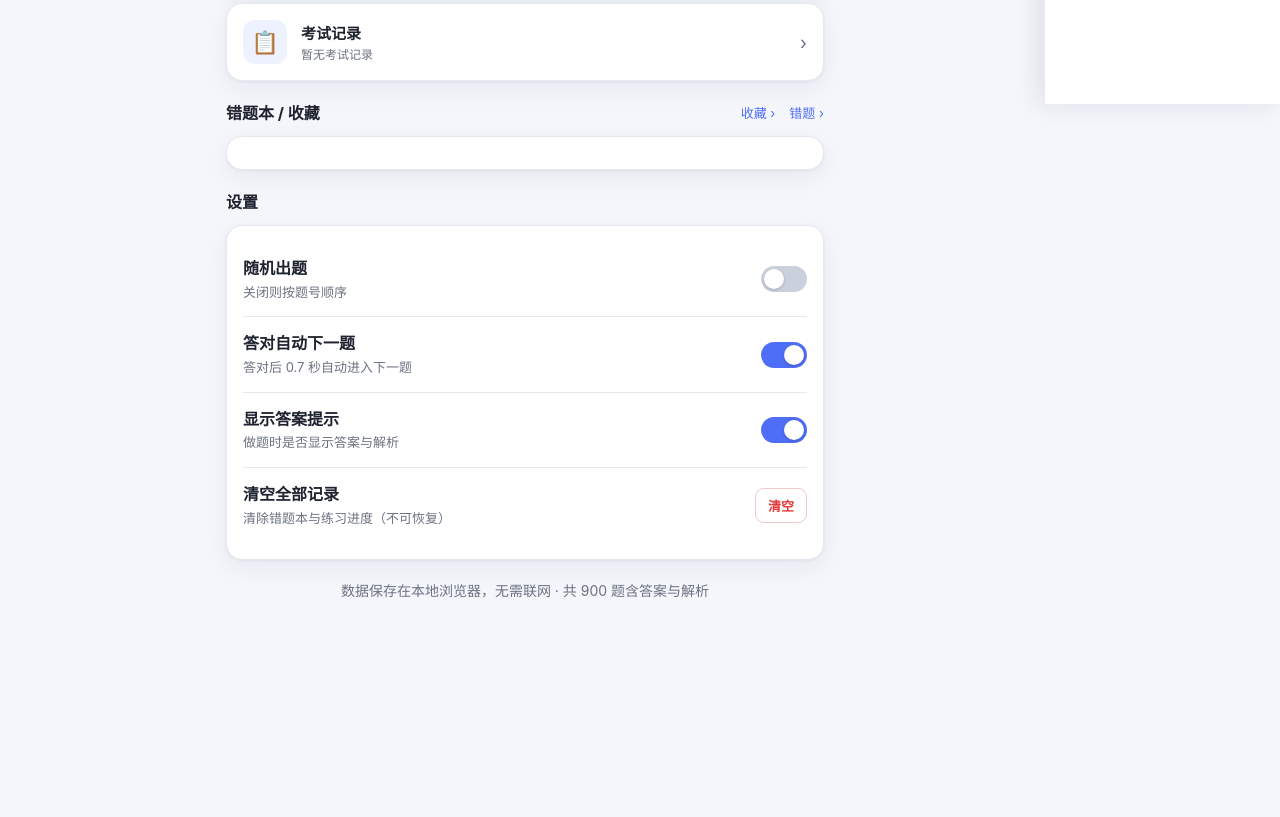
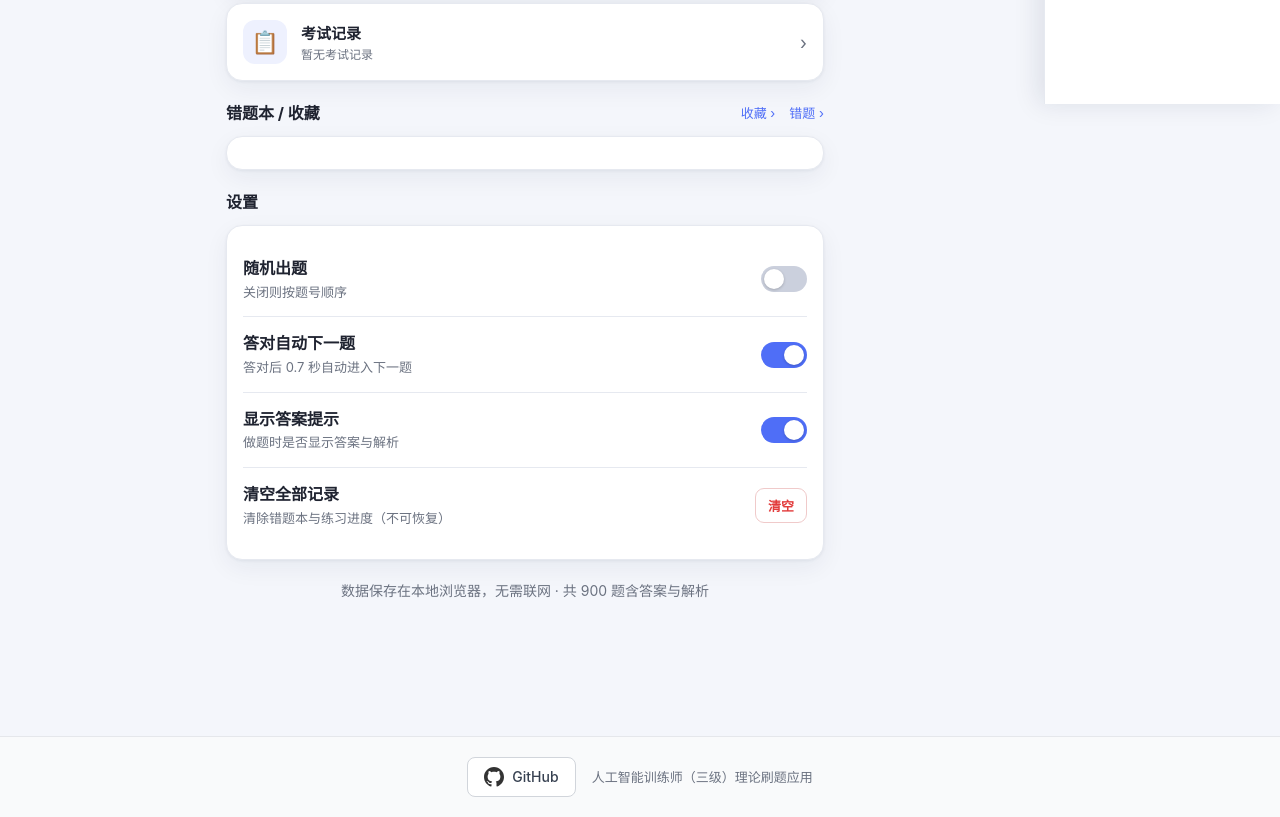
Before and after one commit to GlennZhang/ai-quiz3-app, a website: page index.html in a window 1280 px wide. Shown: the part 696-1513 px from the top of the page. Before the commit the page ends 1392 px from the top, so only its background shows below. Drawn offline with Linux system fonts and the light colour scheme.

Commit message:
feat: 添加部署链接和 GitHub 链接
- 在 README.md 顶部添加在线部署地址和 GitHub 仓库链接
- 在页面底部添加 GitHub 链接页脚
- 提供快速访问 GitHub 仓库的入口
- 优化页脚设计，包含 GitHub 图标和项目说明

```diff
--- a/index.html
+++ b/index.html
@@ -1473,5 +1473,19 @@
 renderHome();
 show('home');
 </script>
+
+<!-- 页脚 -->
+<footer style="margin-top:40px;padding:20px;text-align:center;border-top:1px solid #e5e7eb;background:#f9fafb">
+  <div style="display:flex;justify-content:center;align-items:center;gap:16px;flex-wrap:wrap">
+    <a href="https://github.com/GlennZhang/ai-quiz3-app" target="_blank" rel="noopener" style="display:flex;align-items:center;gap:8px;text-decoration:none;color:#374151;font-size:14px;font-weight:500;padding:8px 16px;border-radius:8px;background:#fff;border:1px solid #d1d5db;transition:all 0.2s">
+      <svg width="20" height="20" viewBox="0 0 24 24" fill="currentColor" style="color:#333">
+        <path d="M12 0c-6.626 0-12 5.373-12 12 0 5.302 3.438 9.8 8.207 11.387.599.111.793-.261.793-.577v-2.234c-3.338.726-4.033-1.416-4.033-1.416-.546-1.387-1.333-1.756-1.333-1.756-1.089-.745.083-.729.083-.729 1.205.084 1.839 1.237 1.839 1.237 1.07 1.834 2.807 1.304 3.492.997.107-.775.418-1.305.762-1.604-2.665-.305-5.467-1.334-5.467-5.931 0-1.311.469-2.381 1.236-3.221-.124-.303-.535-1.524.117-3.176 0 0 1.008-.322 3.301 1.23.957-.266 1.983-.399 3.003-.404 1.02.005 2.047.138 3.006.404 2.291-1.552 3.297-1.23 3.297-1.23.653 1.653.242 2.874.118 3.176.77.84 1.235 1.911 1.235 3.221 0 4.609-2.807 5.624-5.479 5.921.43.372.823 1.102.823 2.222v3.293c0 .319.192.694.801.576 4.765-1.589 8.199-6.086 8.199-11.386 0-6.627-5.373-12-12-12z"/>
+      </svg>
+      <span>GitHub</span>
+    </a>
+    <span style="color:#6b7280;font-size:13px">人工智能训练师（三级）理论刷题应用</span>
+  </div>
+</footer>
+
 </body>
 </html>
```
Also changed, not shown: README.md.
